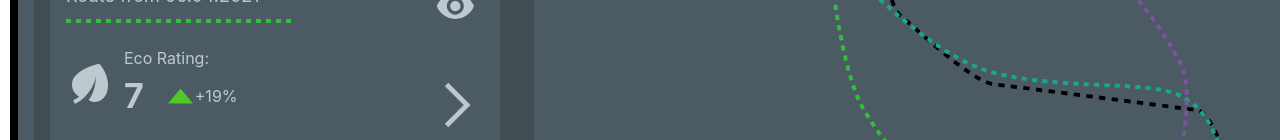
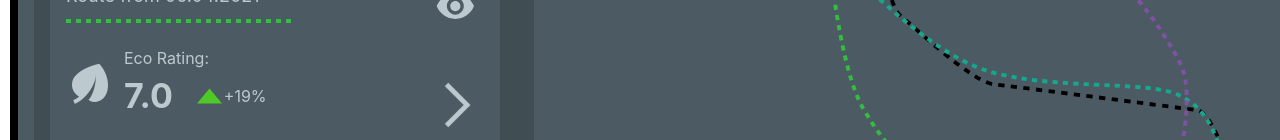
Before and after one commit to Trallianz/MariData_HEI, a React (Create React App) app in the folder maridata/: page / in a window 1280 px wide. Shown: the part 660-800 px from the top of the page. Built offline with nearby package versions, Linux system fonts and the light colour scheme.

Commit message:
made EcoRating a float in the Map View

```diff
--- a/maridata/src/components/CurrentRoute.tsx
+++ b/maridata/src/components/CurrentRoute.tsx
@@ -21,7 +21,7 @@ const CurrentRoute = () => {
             <div className='current_route_eco_and_time'>
                 <div className='current_route_eco'>
                     <img src={ecoscore_logo} alt="eco score logo" />
-                    <p>{shipProp.currentRoute.eco_rating}</p>
+                    <p>{shipProp.currentRoute.eco_rating.toFixed(1)}</p>
                 </div>
                 <div className='current_route_divider'>
                 </div>
--- a/maridata/src/components/RoutePanel.tsx
+++ b/maridata/src/components/RoutePanel.tsx
@@ -160,7 +160,7 @@ const RoutePanel = (props: any) => {
                         <div className='routen_panel_eco_rating'>
                             <p>Eco Rating:</p>
                             <div className='routen_panel_eco_rating_value'>
-                                <p className='eco_rating'>{props.eco_rating}</p>
+                                <p className='eco_rating'>{props.eco_rating.toFixed(1)}</p>
                                 <div className='eco_rating_comparison'>
                                     <img src={showTriangleEco(shipProp.currentRoute.eco_rating, props.eco_rating)} alt="" />
                                     {getDifferenceEco(shipProp.currentRoute.eco_rating, props.eco_rating)}
```
